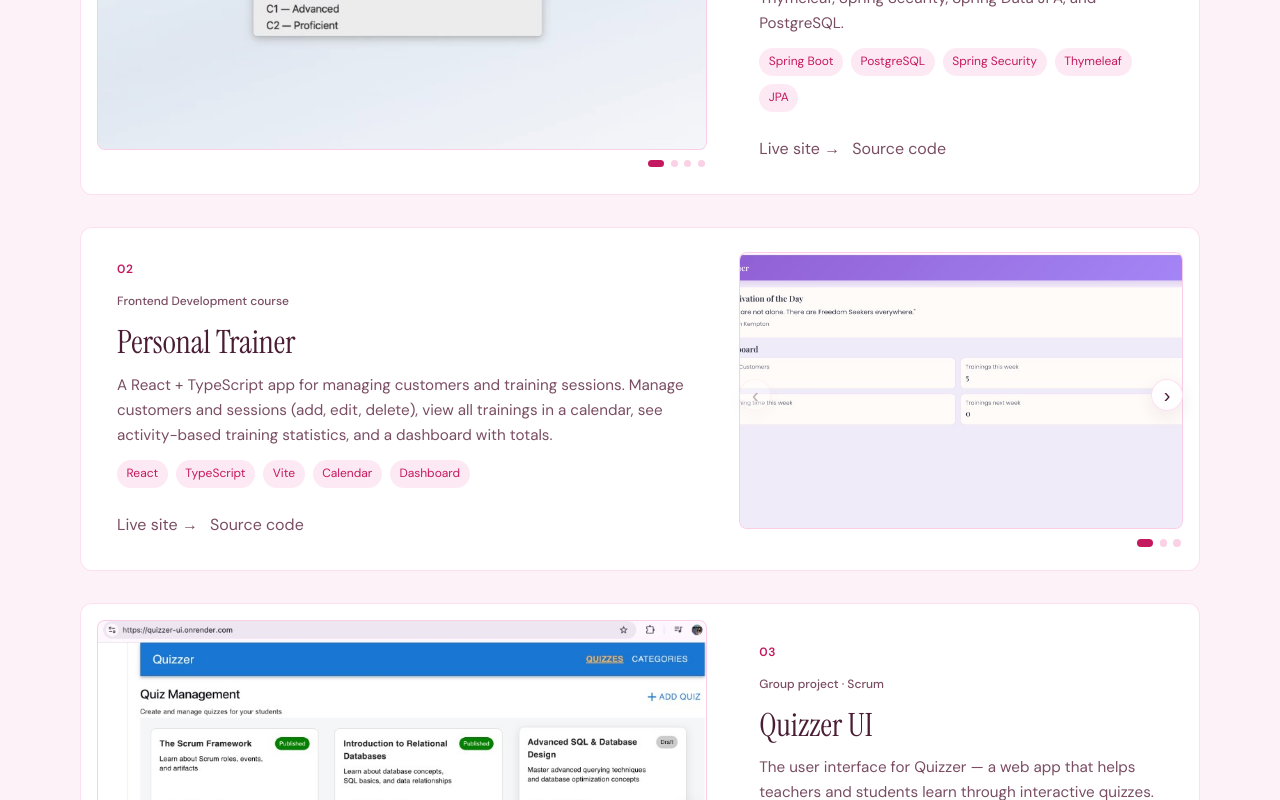
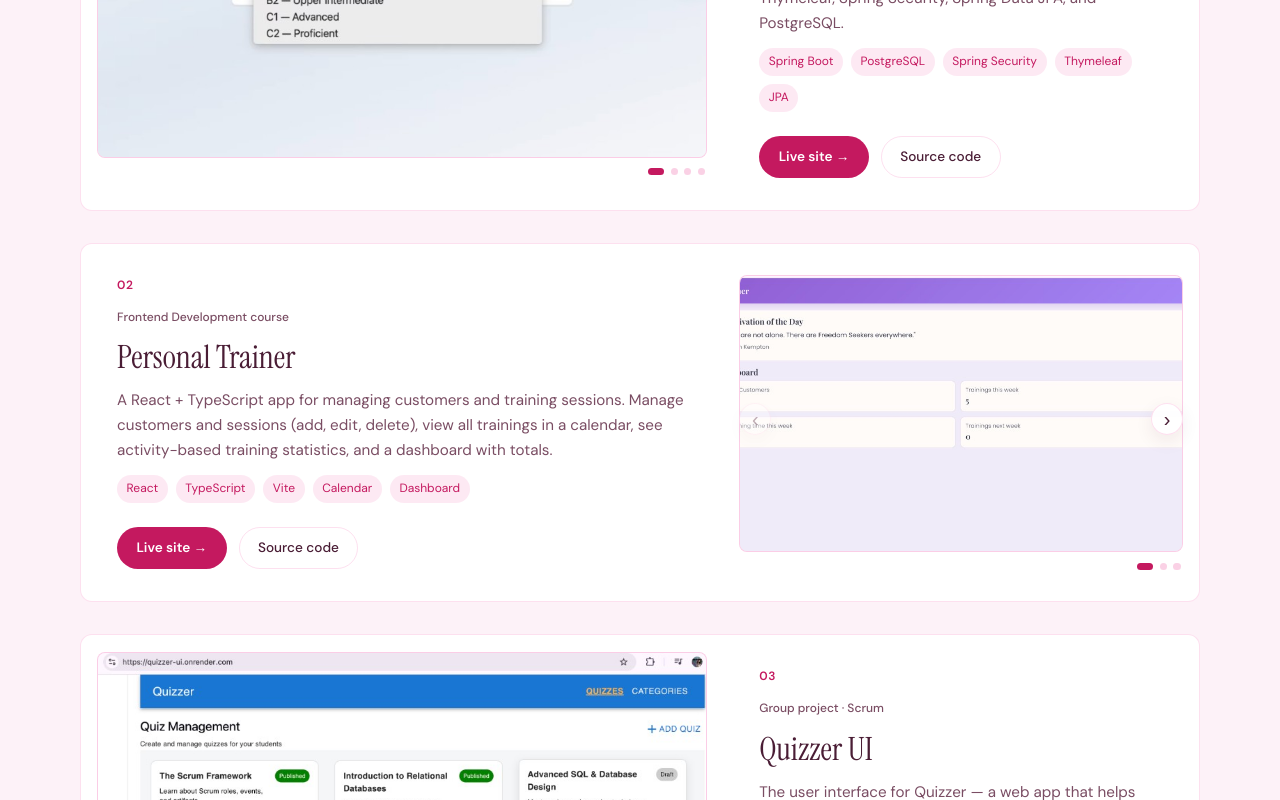
Before and after one commit to sadikshyeah/Sadi_portfolio, a React (Vite) app: page / in a window 1280 px wide. Shown: the part 3600-4400 px from the top of the page. Built offline with nearby package versions, Linux system fonts and the light colour scheme.

Commit message:
Enhance project links with styled buttons for better visibility

```diff
--- a/src/components/Projects.tsx
+++ b/src/components/Projects.tsx
@@ -66,11 +66,21 @@ export function Projects() {
                     ))}
                   </ul>
                   <div className="project-card__links">
-                    <a href={project.link} target="_blank" rel="noreferrer">
+                    <a
+                      href={project.link}
+                      className="btn btn--primary btn--sm"
+                      target="_blank"
+                      rel="noreferrer"
+                    >
                       Live site →
                     </a>
                     {project.github ? (
-                      <a href={project.github} target="_blank" rel="noreferrer">
+                      <a
+                        href={project.github}
+                        className="btn btn--ghost btn--sm"
+                        target="_blank"
+                        rel="noreferrer"
+                      >
                         Source code
                       </a>
                     ) : null}
```
